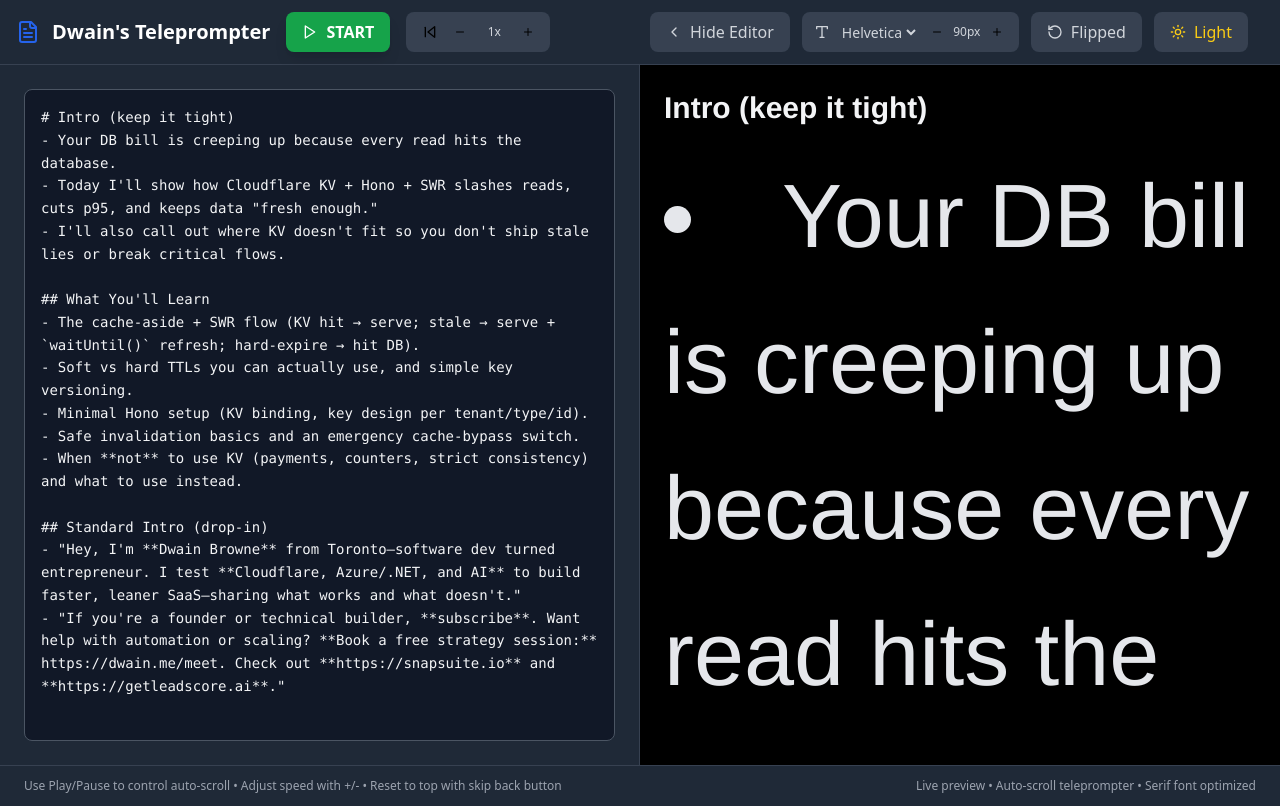
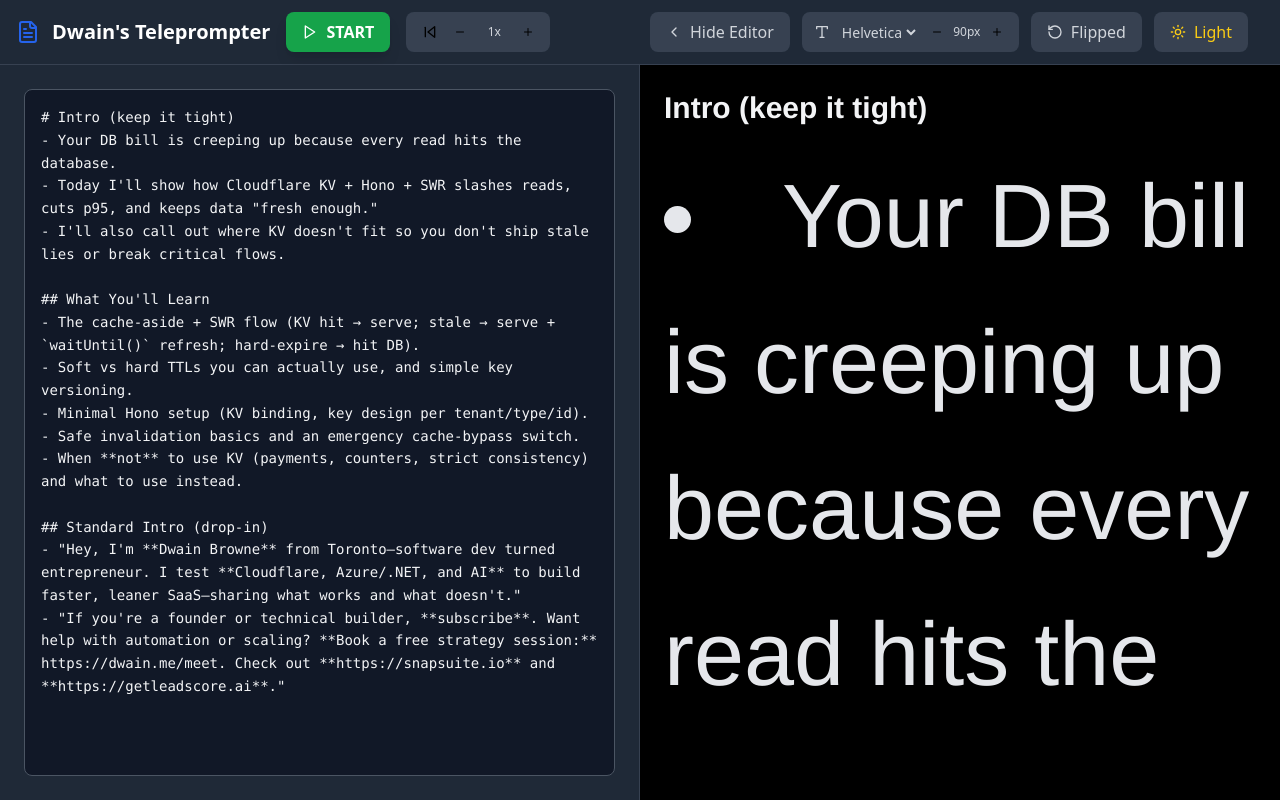
Before and after one commit to dwainbrowne/utility-teleprompter, a React (Vite) app: page / in a window 1280 px wide. Built offline with nearby package versions, Linux system fonts and the light colour scheme.

Commit message:
feat: add scrollbar-hide utility and update App component styling

```diff
--- a/src/App.tsx
+++ b/src/App.tsx
@@ -284,7 +284,7 @@ function App() {
         } ${isDarkMode ? 'bg-black' : 'bg-white'}`}>
           <div
             ref={scrollContainerRef}
-            className="flex-1 overflow-y-auto overflow-x-hidden"
+            className="flex-1 overflow-y-auto overflow-x-hidden scrollbar-hide"
             style={{ maxHeight: 'calc(100vh - 100px)' }}
           >
             <div
@@ -306,14 +306,6 @@ function App() {
           </div>
         </div>
       </div>
-
-      {/* Footer */}
-      <footer className={`border-t px-6 py-3 ${isDarkMode ? 'bg-gray-800 border-gray-700' : 'bg-white border-gray-200'}`}>
-        <div className={`flex items-center justify-between text-xs ${isDarkMode ? 'text-gray-400' : 'text-gray-500'}`}>
-          <span>Use Play/Pause to control auto-scroll • Adjust speed with +/- • Reset to top with skip back button</span>
-          <span>Live preview • Auto-scroll teleprompter • Serif font optimized</span>
-        </div>
-      </footer>
     </div>
   );
 }
--- a/src/index.css
+++ b/src/index.css
@@ -103,6 +103,16 @@
   @apply text-blue-400 hover:text-blue-300;
 }
 
+/* Hide scrollbar while maintaining scroll functionality */
+.scrollbar-hide {
+  -ms-overflow-style: none;  /* Internet Explorer 10+ */
+  scrollbar-width: none;  /* Firefox */
+}
+
+.scrollbar-hide::-webkit-scrollbar {
+  display: none;  /* Safari and Chrome */
+}
+
 /* Teleprompter-specific enhancements */
 .prose ul li {
   @apply mb-1;
```
Also changed, not shown: 1 other file (tests, documents, lock files or other folders).
